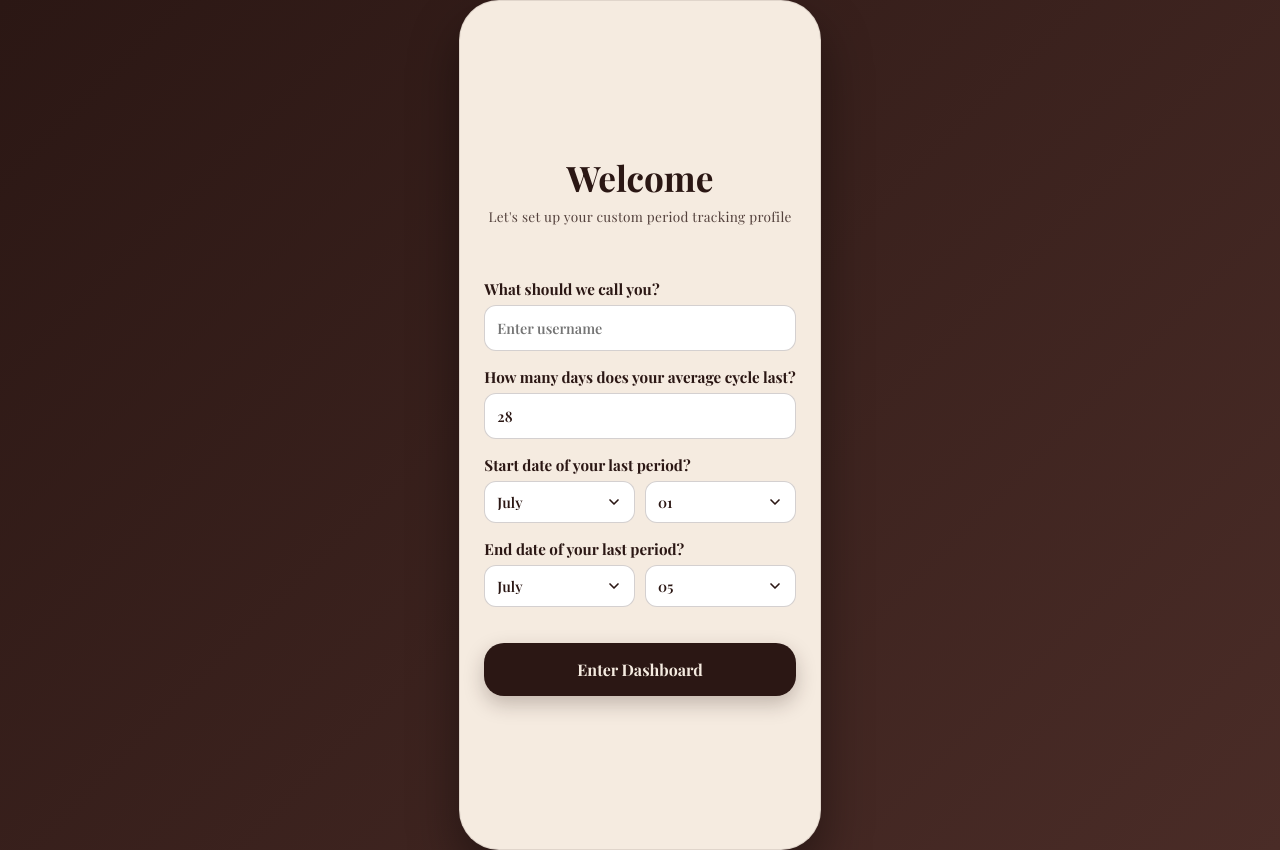
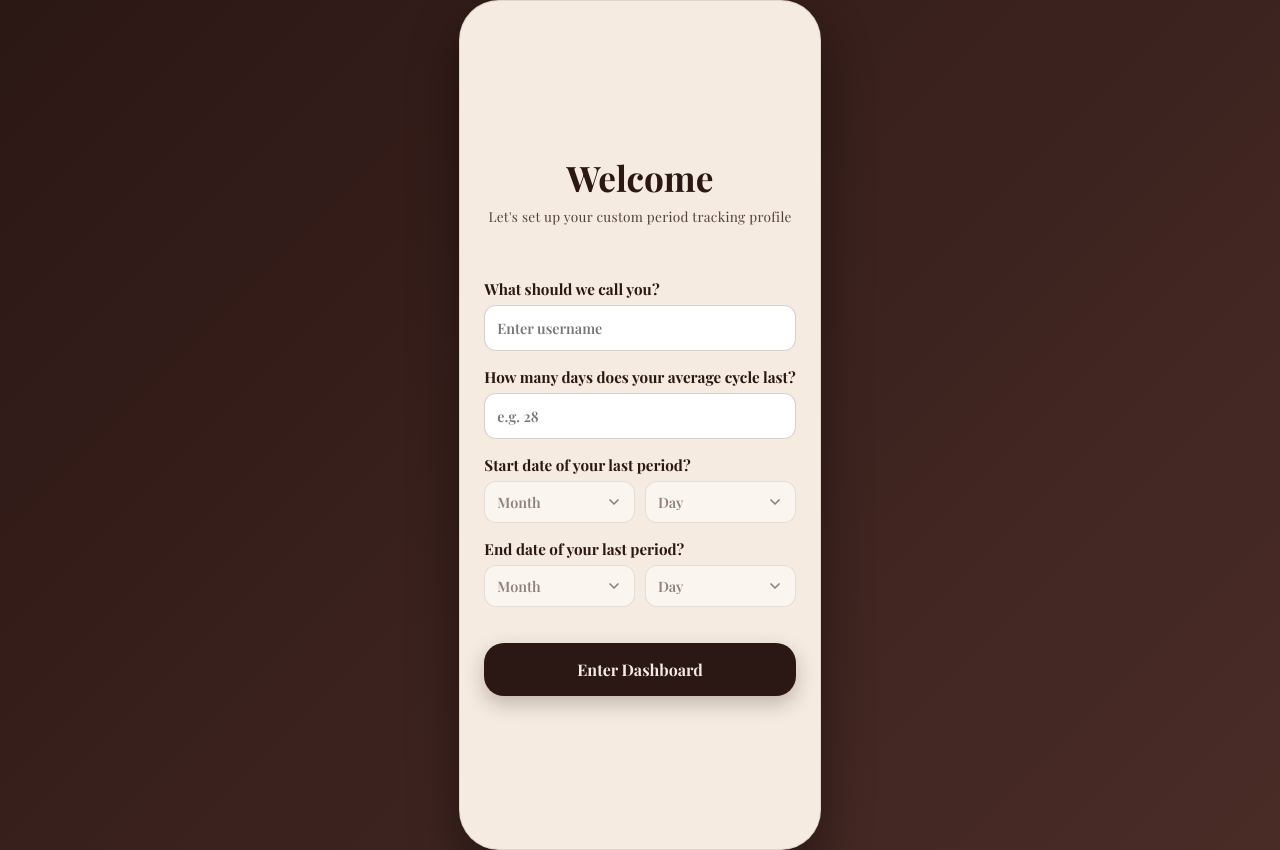
Before and after one commit to palak-7117/period-tracker, a React (Vite) app: page / in a window 1280 px wide. Built offline with nearby package versions, Linux system fonts and the light colour scheme; a web font is replaced by a local one.

Commit message:
Design: updated onboarding selectors to display placeholder titles

```diff
--- a/src/App.css
+++ b/src/App.css
@@ -1,4 +1,5 @@
 :root {
+  /* Rich Chocolate background & Warm Beige Screen theme variables */
   --bg-gradient: linear-gradient(135deg, #2b1714 0%, #4a2c27 100%);
   --screen-beige: #f5ebe0;
   --text-dark: #2b1714;
@@ -10,6 +11,7 @@
 body {
   background: var(--bg-gradient);
   margin: 0;
+  /* Set to Playfair Display for aesthetic typography and charming traditional numbers */
   font-family: "Playfair Display", serif;
   min-height: 100vh;
   display: flex;
@@ -352,3 +354,10 @@ h1 {
   margin-top: 10px;
   text-decoration: underline;
 }
+
+/* Placeholder styling for unselected dropdown titles */
+.form-group select:invalid,
+.form-group select option[value=""] {
+  color: var(--text-dark);
+  opacity: 0.5;
+}
--- a/src/App.jsx
+++ b/src/App.jsx
@@ -52,13 +52,13 @@ export default function App() {
   // Onboarding Profile States
   const [isOnboarded, setIsOnboarded] = useState(false);
   const [username, setUsername] = useState('');
-  const [avgCycleDays, setAvgCycleDays] = useState(28);
+  const [avgCycleDays, setAvgCycleDays] = useState(''); // Empty string for blank placeholder
 
-  // Dropdown Split Date Selectors
-  const [startMonth, setStartMonth] = useState('07');
-  const [startDay, setStartDay] = useState('01');
-  const [endMonth, setEndMonth] = useState('07');
-  const [endDay, setEndDay] = useState('05');
+  // Dropdown Split Date Selectors initialized as empty strings
+  const [startMonth, setStartMonth] = useState('');
+  const [startDay, setStartDay] = useState('');
+  const [endMonth, setEndMonth] = useState('');
+  const [endDay, setEndDay] = useState('');
 
   // Main Dashboard States
   const [history, setHistory] = useState([]);
@@ -83,7 +83,7 @@ export default function App() {
   useEffect(() => {
     if (history.length > 0) {
       const computedPredictions = calculateNextCycle(history);
-      const chosenCycleLength = parseInt(localStorage.getItem('avg_cycle_length') || avgCycleDays);
+      const chosenCycleLength = parseInt(localStorage.getItem('avg_cycle_length') || avgCycleDays || 28);
 
       if (computedPredictions && computedPredictions.averageLength > 10) {
         setPredictions(computedPredictions);
@@ -106,6 +106,14 @@ export default function App() {
     e.preventDefault();
     if (!username) {
       alert('Please enter a username.');
+      return;
+    }
+    if (!avgCycleDays) {
+      alert('Please enter your average cycle length.');
+      return;
+    }
+    if (!startMonth || !startDay || !endMonth || !endDay) {
+      alert('Please complete all month and day selections.');
       return;
     }
 
@@ -162,7 +170,11 @@ export default function App() {
     setHistory([]);
     setPredictions(null);
     setUsername('');
-    setAvgCycleDays(28);
+    setAvgCycleDays('');
+    setStartMonth('');
+    setStartDay('');
+    setEndMonth('');
+    setEndDay('');
   };
 
   const activeDateString = new Date(activeDate.getTime() - (activeDate.getTimezoneOffset() * 60 * 1000))
@@ -194,8 +206,9 @@ export default function App() {
               type="number"
               min="20"
               max="45"
+              placeholder="e.g. 28"
               value={avgCycleDays}
-              onChange={(e) => setAvgCycleDays(parseInt(e.target.value) || 28)}
+              onChange={(e) => setAvgCycleDays(e.target.value === '' ? '' : parseInt(e.target.value))}
               required
             />
           </div>
@@ -203,10 +216,12 @@ export default function App() {
           <div className="form-group">
             <label>Start date of your last period?</label>
             <div className="dropdown-row">
-              <select value={startMonth} onChange={(e) => setStartMonth(e.target.value)}>
+              <select value={startMonth} onChange={(e) => setStartMonth(e.target.value)} required>
+                <option value="" disabled hidden>Month</option>
                 {MONTHS.map(m => <option key={m.value} value={m.value}>{m.label}</option>)}
               </select>
-              <select value={startDay} onChange={(e) => setStartDay(e.target.value)}>
+              <select value={startDay} onChange={(e) => setStartDay(e.target.value)} required>
+                <option value="" disabled hidden>Day</option>
                 {DAYS.map(d => <option key={d} value={d}>{d}</option>)}
               </select>
             </div>
@@ -215,10 +230,12 @@ export default function App() {
           <div className="form-group">
             <label>End date of your last period?</label>
             <div className="dropdown-row">
-              <select value={endMonth} onChange={(e) => setEndMonth(e.target.value)}>
+              <select value={endMonth} onChange={(e) => setEndMonth(e.target.value)} required>
+                <option value="" disabled hidden>Month</option>
                 {MONTHS.map(m => <option key={m.value} value={m.value}>{m.label}</option>)}
               </select>
-              <select value={endDay} onChange={(e) => setEndDay(e.target.value)}>
+              <select value={endDay} onChange={(e) => setEndDay(e.target.value)} required>
+                <option value="" disabled hidden>Day</option>
                 {DAYS.map(d => <option key={d} value={d}>{d}</option>)}
               </select>
             </div>
```
